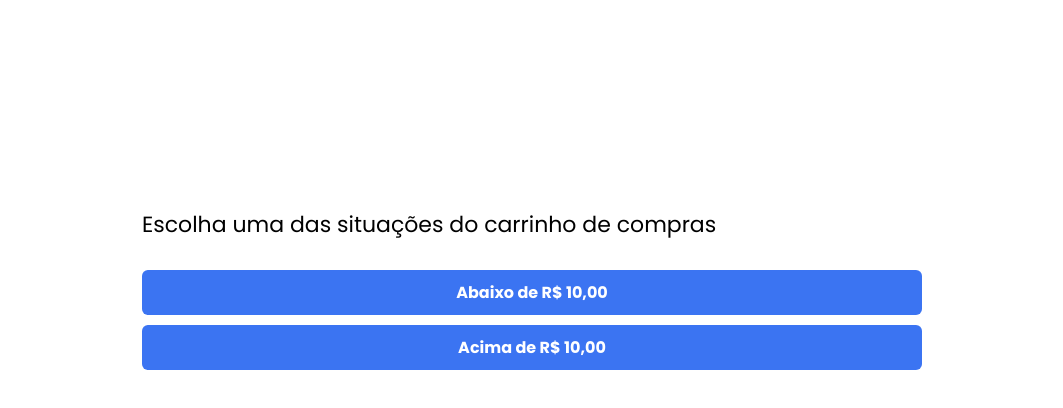
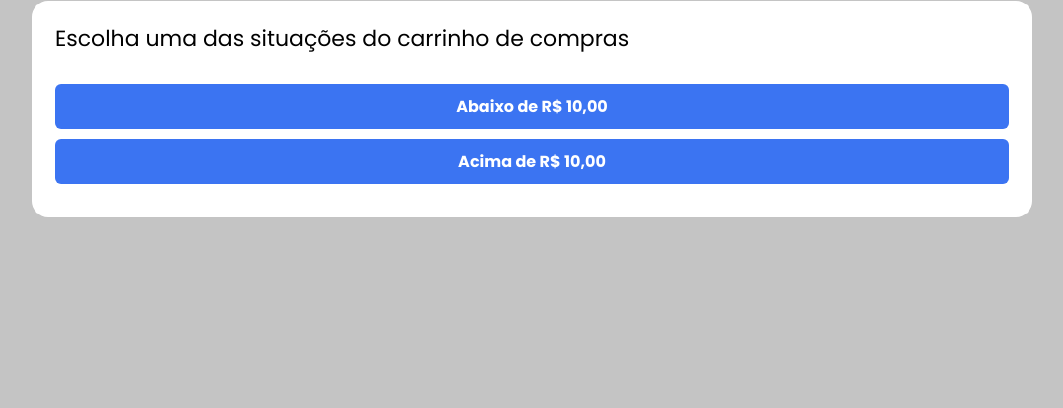
Before and after one commit to EdsonCandido73/carrinhocompras, a React (Create React App) app: page / in a window 1280 px wide. Shown: the top 408 px of the page, without its empty margins (108-1171 px from the left). Built offline with nearby package versions, Linux system fonts and the light colour scheme.

Commit message:
Estilização da pagina carrinho de compras

```diff
--- a/src/pages/Shoppingcart/index.js
+++ b/src/pages/Shoppingcart/index.js
@@ -1,7 +1,7 @@
 import React from 'react';
 import './styles.css';
-import apidataunder10 from '../../api/abaixo-10-reais.json';
-import apidataover10 from '../../api/acima-10-reais.json';
+import apiDataUnder10 from '../../api/abaixo-10-reais.json';
+import apiDataOver10 from '../../api/acima-10-reais.json';
 
 
 export default function Shoppingcart() {
@@ -9,12 +9,12 @@ export default function Shoppingcart() {
     let params = new URLSearchParams(document.location.search.substring(1));
     let cart = params.get("cartTotal");
 
-    let dadosdaapi = apidataover10;
-    console.log(dadosdaapi)
+    let apiData = apiDataOver10;
+    console.log(apiData)
 
-   if (cart=="under10") {
-      let dadosdaapi = apidataunder10;
-      console.log(dadosdaapi)
+   if (cart==="under10") {
+      let apiData = apiDataUnder10;
+      console.log(apiData)
    }
 
     return (
@@ -23,73 +23,26 @@ export default function Shoppingcart() {
           <strong>Meu carrinho</strong>
           <hr size="1" width="100%"></hr>
         </div>
-            <ul>
-               <li> Produtos </li>
-               <li> Produtos </li>
-               <li> Produtos </li>
-               {console.log(dadosdaapi)}
-               {/*dadosdaapi.itemMetadata.items.map(item => (
+          <ul className='itemslist'>
+            {apiData.items.map(item => (
               <li key={item.id}>
-                        <strong>{item.name}</strong>
+                <div className='showitem'>
+                  <img src={item.imageUrl} alt={item.name} />
+                    <div className='description'>
+                      <h1>{item.name}</h1>
+                      <h2>R$ {item.listPrice/100}</h2>
+                      <h1>R$ {item.sellingPrice/100}</h1>
+                    </div>
+                </div>
+              </li>
+            ))}
+          </ul>
+          <hr size="1" width="100%"></hr>
+          <div className='totalcart'>
+            <p className='total'>Total</p>
+            <p className='value'>R$ {apiData.value/100}</p>
+          </div>
 
-                    </li>
-               ))*/}
-            </ul>
-
-            <p>
-                    Aqui é o carrinho {cart}
-            </p>
       </div>
     )
 }
-
-
-
-/*
-            <ul>
-                {incidents.map(incident => (
-                    <li key={incident.id}>
-                        <strong>CASO:</strong>
-                        <p>{incident.title}</p>
-
-                        <strong>DESCRIÇÃO:</strong>
-                        <p>{incident.description}</p>
-
-                        <strong>VALOR:</strong>
-                        <p>{Intl.NumberFormat('pt-BR', { style: 'currency', currency: 'BRL' }).format(incident.value)}</p>
-
-                        <button onClick={() => handleDeleteIncident(incident.id)} type="button">
-                            <FiTrash2 size={20} color="#a8a8b3" />
-                        </button>
-                    </li>
-                ))}
-            </ul>
-
-
-
-    return (
-        <header>
-            <div>
-                <strong>Meu carrinho</strong>
-            </div>
-        </header>
-
-        <p>{teacher.bio}</p>
-
-        <footer>
-            <p>
-                Preço/hora
-                <strong>R$ {teacher.cost}</strong>
-            </p>
-            <a
-                target="_blank"
-                onClick={createNewConnection}
-                href={`https://wa.me/${teacher.whatsapp}`}
-            >
-            <img src={whatsappIcon} alt="Whatsapp"/>
-                Entrar em contato
-            </a>
-        </footer>
-
-    );
-*/
--- a/src/pages/Shoppingcart/styles.css
+++ b/src/pages/Shoppingcart/styles.css
@@ -10,39 +10,100 @@
     min-height: 100%;
   }
 
-
   body, input, button {
     font-family: 'Poppins', Arial, Helvetica, sans-serif;
+    background-color: #C4C4C4;
     font-size: 14px;
   }
 
   .container {
-    margin: 50px auto 0;
-    max-width: 900px;
+    border-width: 1;
+    border-style: solid;
+    border-color:#fff ;
+    border-radius: 16px;
+    margin: 1px auto 0;
+    max-width: 1000px;
     width: 100%;
     display: flex;
     flex-direction: column;
-    align-items: center;
-    box-shadow: #B2B8C3;
+    align-items: flex-start;
+    box-shadow: #C4C4C4;
   }
 
   .header {
-    font-size: 30px;
+    min-width: 100%;
+    font-size: 45px;
     align-items: center;
+  }
+
+  .container strong {
+    display: flex;
+    height: 100px;
+    align-items: center;
+    justify-content: center;
+  }
+
+  .itemslist {
+
+  }
+
+  .itemslist li {
+    list-style-type: none;
+  }
+
+  .showitem {
+    display: flex;
+    flex-direction: row;
+    width: 100%;
+    max-width: 900px;
+    align-items: center;
+  }
+
+  .showitem img {
+    border-width: 1;
+    border-style: solid;
+    border-color: #C4C4C4;
+    width: 200px;
+    margin: 16px;
+    padding-left: 8px;
+    padding-right: 8px;
+  }
+
+  .description {
+    padding: 16px;
+    margin-bottom: 8px;
+    line-height: 40px;
+  }
+
+  .description h2 {
+    font-size: 20px;
+    color: #c4c4c4;
   }
 
   .content {
     width: 100%;
     background: #FFF;
-    margin-top: 50px;
+    margin-top: 0px;
     border-radius: 4px;
-    padding: 30px;
+    padding: 10px;
+  }
+  .totalcart {
+    height: 100px;
+    display: flex;
+    flex-direction: row;
+    align-items: center;
   }
 
-  .content > p {
-    font-size: 22px;
-    line-height: 30px;
-    margin-bottom: 30px;
+  .totalcart .total {
+    font-size: 35px;
+    font-weight: bold;
+
+  }
+
+  .totalcart .value {
+    font-size: 35px;
+    font-weight: bold;
+
   }
 
   .content button.btn {
```
Lines whose indentation alone changed are shown as unchanged.
